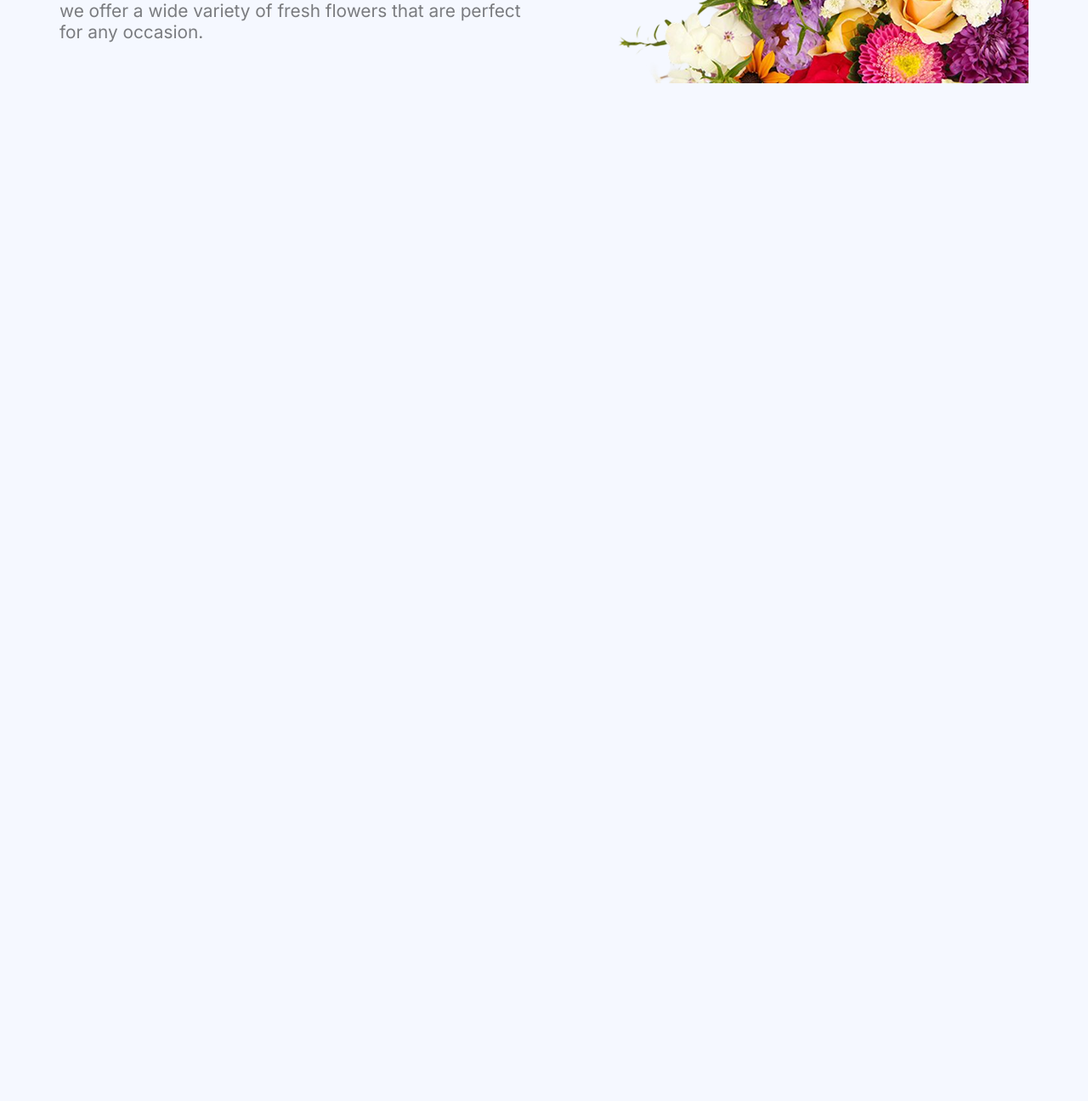
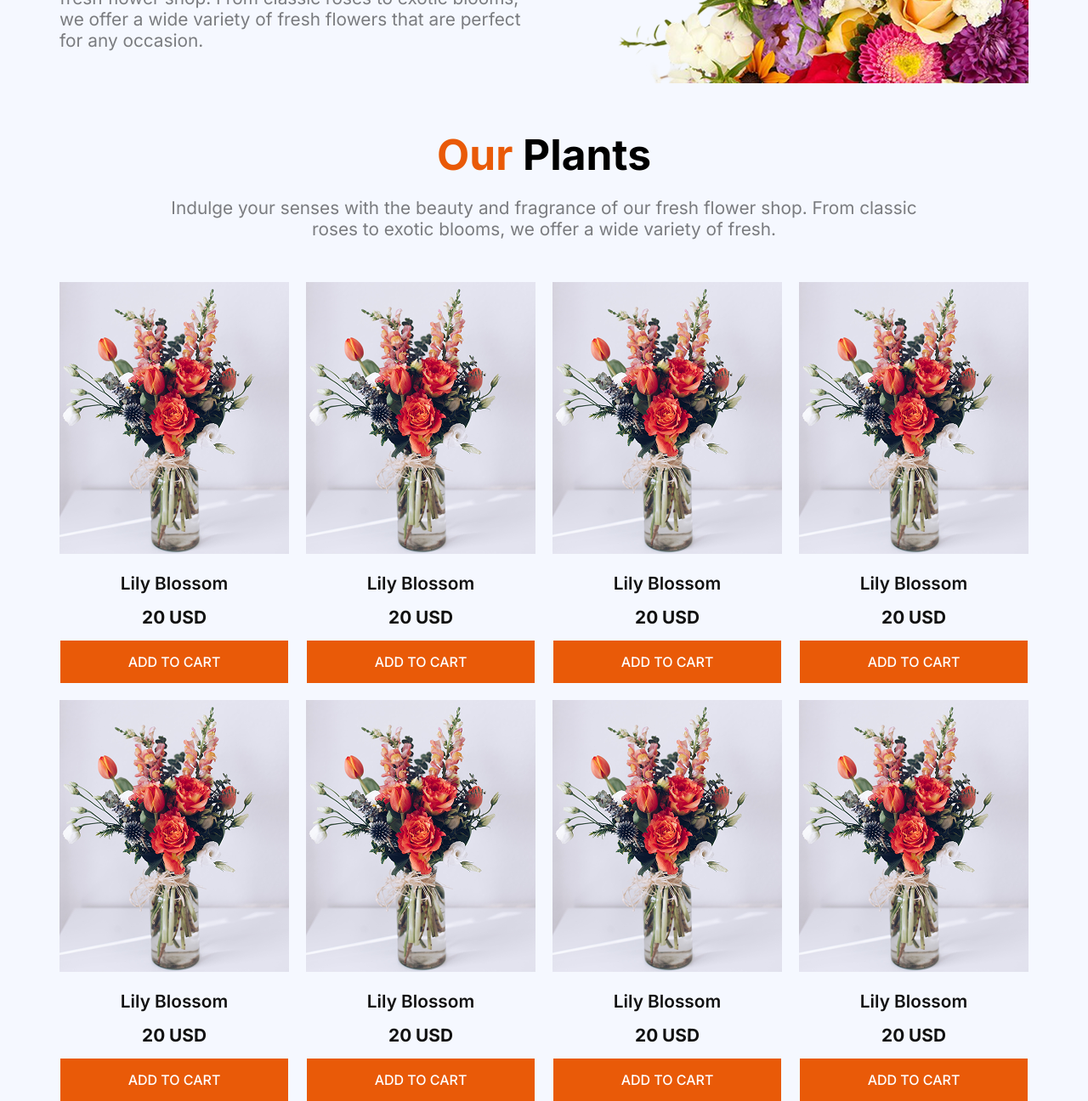
Before and after one commit to Anzumul-Jubayer/responsive-flower-A02, a plain HTML site: page index.html in a window 1280 px wide. Shown: the part 500-1796 px from the top of the page at 85% size. Before the commit the page ends 800 px from the top, so only its background shows below. Drawn offline with Linux system fonts and the light colour scheme.

Commit message:
plant-added

```diff
--- a/index.html
+++ b/index.html
@@ -3,14 +3,14 @@
   <head>
     <meta charset="UTF-8" />
     <meta name="viewport" content="width=device-width, initial-scale=1.0" />
-    <!-- add font -->
+
     <link rel="preconnect" href="https://fonts.googleapis.com" />
     <link rel="preconnect" href="https://fonts.gstatic.com" crossorigin />
     <link
       href="https://fonts.googleapis.com/css2?family=Inter:ital,opsz,wght@0,14..32,100..900;1,14..32,100..900&display=swap"
       rel="stylesheet"
     />
-    <!-- font awsome -->
+
     <link
       rel="stylesheet"
       href="https://cdnjs.cloudflare.com/ajax/libs/font-awesome/7.0.0/css/all.min.css"
@@ -24,27 +24,112 @@
   <body>
     <header class="container">
       <nav>
-        <img src="./assets/logo.png" alt="">
+        <img src="./assets/logo.png" alt="" />
         <ul>
-            <li><a id="home" href="" class="hidden"">Home</a></li>
+          <li><a id="home" href="" class="hidden">Home</a></li>
           <li><a href="" class="hidden">Shop</a></li>
           <li><a href="" class="hidden">About us</a></li>
-            <li><a id="cart" href=""><i class="fa-solid fa-cart-shopping"></i> Cart($56)</a></li>
+          <li>
+            <a id="cart" href=""
+              ><i class="fa-solid fa-cart-shopping"></i> Cart($56)</a
+            >
+          </li>
         </ul>
       </nav>
       <div class="banner">
         <div class="banner-content">
-            <h1 class="banner-title">ALWAYS <span id="orange">FRESH FLOWERS</span> </h1>
-            <p class="banner-description">
-                Indulge your senses with the beauty and fragrance of our fresh flower shop. From classic roses to exotic blooms, we offer a wide variety of fresh flowers that are perfect for any occasion.
+          <h1 class="title">
+            ALWAYS <span class="orange">FRESH FLOWERS</span>
+          </h1>
+          <p class="description">
+            Indulge your senses with the beauty and fragrance of our fresh
+            flower shop. From classic roses to exotic blooms, we offer a wide
+            variety of fresh flowers that are perfect for any occasion.
           </p>
         </div>
         <div class="banner-image">
-            <img src="./assets/hero-flower.png" alt="">
+          <img src="./assets/hero-flower.png" alt="" />
         </div>
       </div>
     </header>
-    <main></main>
+    <main>
+      <section class="plants container">
+        <div class="plants-content">
+          <h2 class="title"><span class="orange">Our</span> Plants</h2>
+          <p class="description">
+            Indulge your senses with the beauty and fragrance of our fresh
+            flower shop. From classic roses to exotic blooms, we offer a wide
+            variety of fresh.
+          </p>
+        </div>
+        <div class="card-container">
+          <div class="card">
+            <img src="./assets/sample-flower-image.png" alt="" />
+
+              <h3>Lily Blossom</h3>
+              <p>20 USD</p>
+              <button>ADD TO CART</button>
+
+          </div>
+          <div class="card">
+            <img src="./assets/sample-flower-image.png" alt="" />
+
+              <h3>Lily Blossom</h3>
+              <p>20 USD</p>
+              <button>ADD TO CART</button>
+
+          </div>
+          <div class="card">
+            <img src="./assets/sample-flower-image.png" alt="" />
+
+              <h3>Lily Blossom</h3>
+              <p>20 USD</p>
+              <button>ADD TO CART</button>
+
+          </div>
+          <div class="card">
+            <img src="./assets/sample-flower-image.png" alt="" />
+
+              <h3>Lily Blossom</h3>
+              <p>20 USD</p>
+              <button>ADD TO CART</button>
+
+          </div>
+          <div class="card">
+            <img src="./assets/sample-flower-image.png" alt="" />
+
+              <h3>Lily Blossom</h3>
+              <p>20 USD</p>
+              <button>ADD TO CART</button>
+
+          </div>
+          <div class="card">
+            <img src="./assets/sample-flower-image.png" alt="" />
+
+              <h3>Lily Blossom</h3>
+              <p>20 USD</p>
+              <button>ADD TO CART</button>
+
+          </div>
+          <div class="card">
+            <img src="./assets/sample-flower-image.png" alt="" />
+
+              <h3>Lily Blossom</h3>
+              <p>20 USD</p>
+              <button>ADD TO CART</button>
+
+          </div>
+          <div class="card">
+            <img src="./assets/sample-flower-image.png" alt="" />
+
+              <h3>Lily Blossom</h3>
+              <p>20 USD</p>
+              <button>ADD TO CART</button>
+
+          </div>
+        </div>
+      </section>
+    </main>
     <footer></footer>
   </body>
 </html>
--- a/style/style.css
+++ b/style/style.css
@@ -12,6 +12,20 @@ body{
 .container {
   max-width: 1140px;
   margin: 0 auto;
+}
+.description {
+  font-size: 1.3rem;
+  font-weight: 400;
+  color: #00000080;
+}
+.title {
+  font-size: 3.1rem;
+  font-weight: bold;
+  color: #000000;
+}
+/* color */
+.orange{
+    color: #E95A08;
 }
 /* header */
 /* nav */
@@ -47,23 +61,99 @@ li a {
   display: flex;
   align-items: center;
 }
-.banner-title {
+.banner-content h1 {
   font-size: 4rem;
-  font-weight: 700;
-  color: #000000;
+
 }
-#orange{
-    color: #E95A08;
+
+.banner-content p {
+  margin-top: 20px;
+
 }
-.banner-description {
+
+/* main */
+.plants{
+  margin-top: 50px;
+
+}
+.plants-content{
+  text-align: center;
+  margin-bottom: 50px;
+}
+.plants-content p{
+  max-width:880px;
+  margin: 0 auto;
+  margin-top: 20px;
+}
+.card-container{
+  display: grid;
+  grid-template-columns: repeat(4,1fr);
+  gap: 20px;
+}
+.card{
+  max-width: 270px;
+  text-align: center;
+
+}
+.card h3{
+  margin-top: 15px;
   font-size: 1.3rem;
-  font-weight: 400;
-  color: #00000080;
+  font-weight: 600;
+  color: #111111;
 }
+.card p{
+   margin-top: 15px;
+  font-size: 1.3rem;
+  font-weight: bold;
+  color: #111111;
+}
+.card button{
+   margin-top: 15px;
+  font-size: 1rem;
+  font-weight: 500;
+  color: #FFFFFF;
+  font-weight: 500;
+  background-color: #E95A08;
+  padding: 15px 80px;
+  border: none;
+}
+
+
+
+
+
+
+
+
+
+
+
+
+
+
+
+
+
+
+
+
+
+
+
+
+
+
+
 
 /* Responsive */
 @media screen and (max-width: 576px) {
-
+   /* share style */
+     .title{
+      font-size: 1.8rem;
+     }
+     .description{
+        font-size: 0.9rem;
+    }
    /* header */
     nav{
        padding:0 20px;
@@ -84,16 +174,33 @@ li a {
     }
     .banner-content{
        padding:20px 15px;
+       text-align: left;
     }
-    .banner-title{
-        font-size: 2.5rem;
-        /* padding:0 10px; */
+    .banner-content h1{
+        font-size: 1.8rem;
+
     }
-    .banner-description{
-        font-size: 1rem;
-    }
-
     .banner-image img{
         max-width: 100%;
     }
+    /* main */
+    /* plants */
+    .plants-content{
+         padding:10px 15px 0 15px;
+    }
+    .card-container{
+      grid-template-columns: repeat(2,1fr);
+       padding:20px 15px;
+    }
+    .card{
+       max-width: 170px;
+    }
+    .card img{
+      max-width: 100%;
+    }
+    .card button{
+      max-width: 100%;
+      padding: 15px 25px;
+    }
+
 }
```
Lines whose indentation alone changed are shown as unchanged.
